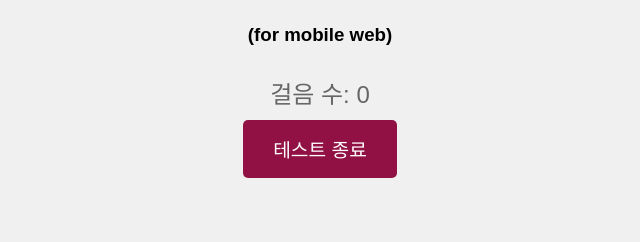
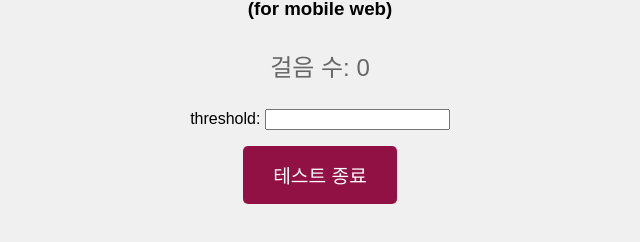
Before and after one commit to waegari/waegari.github.io, a plain HTML site: page stepcounter/main.html in a window 1280 px wide. Both pictures are taken after a click on the button "걸음 수 측정 시작". Shown: the part 352-594 px from the top of the page, without its empty margins (320-960 px from the left). Drawn offline with Linux system fonts and the light colour scheme.

Commit message:
#4 threshold를 사용자가 입력

```diff
--- a/stepcounter/main.html
+++ b/stepcounter/main.html
@@ -44,12 +44,24 @@
     <h1>만보기</h1>
     <h3>(for mobile web)</h3>
     <p id="steps">걸음 수: 0</p>
+    <p>threshold: <input id="th" type="number" onchange="onChangeThreshold(this)"></p>
     <button id="btn">걸음 수 측정 시작</button>
     <script>
         let steps = 0; // 걸음 수를 저장하는 변수
         let isCounting = false; // 측정 중인지 여부를 저장하는 변수
-        const threshold = 1.2; //TODO: threshold 미세조정 필요
+        let threshold = 2; //TODO: threshold 미세조정 필요
         let lastZ = null; // 마지막 z축 가속도 값을 저장하는 변수
+
+        function onChangeThreshold(obj) {
+            threshold = obj.value;
+
+            if (isCounting) {
+                isCounting = false;
+                window.removeEventListener('devicemotion', handleMotion); // devicemotion 이벤트 리스너 제거
+                document.getElementById('btn').innerText = isCounting? '테스트 종료':'걸음 수 측정 시작';
+            }
+
+        }
 
         // 가속도 데이터 처리 함수
         function handleMotion(event) {
```
